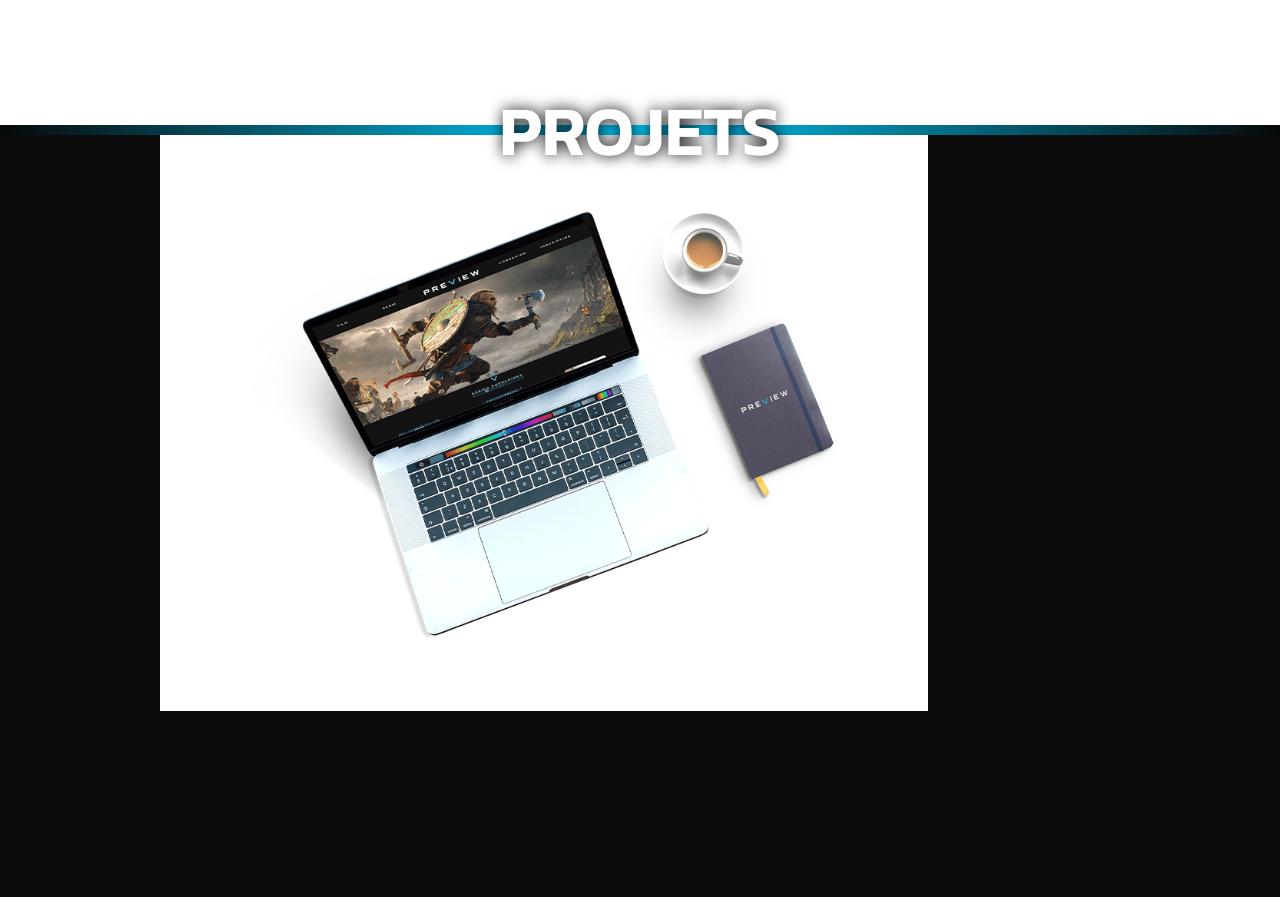
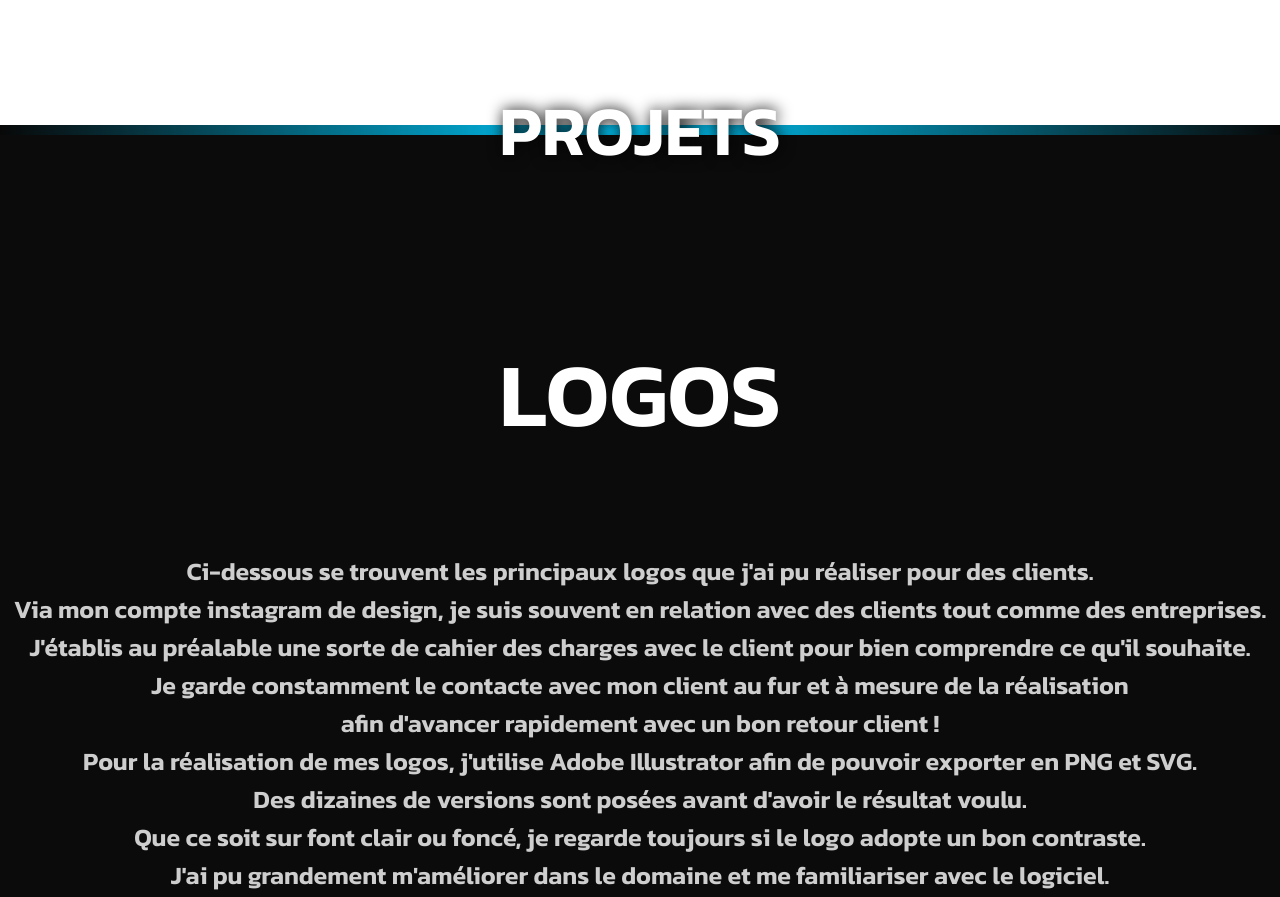
Before and after one commit to MathisPkr/MATHISPIERRE-PORTFOLIO, a plain HTML site: page index.html in a window 1280 px wide. Shown: the part 960-1857 px from the top of the page. Drawn offline with nearby package versions, Linux system fonts and the light colour scheme; a web font is replaced by a local one.

Commit message:
Update index.html

```diff
--- a/index.html
+++ b/index.html
@@ -64,7 +64,6 @@
 
     <section class="Logos">
 
-     <img src="img/PREVIEWMOCKUP.jpg" class="bgpreview">
 
               <p class="titrelogo">LOGOS</p>
 
@@ -378,7 +377,7 @@
 
               <div class="previewwhite">
 
-                  <img src="img/PREVIEWMOCKUP.jpg" class="bgpreview">
+                  <img src="img/photo/1.jpg" class="bgpreview">
 
                   <p class="textepreview2">
 
```
